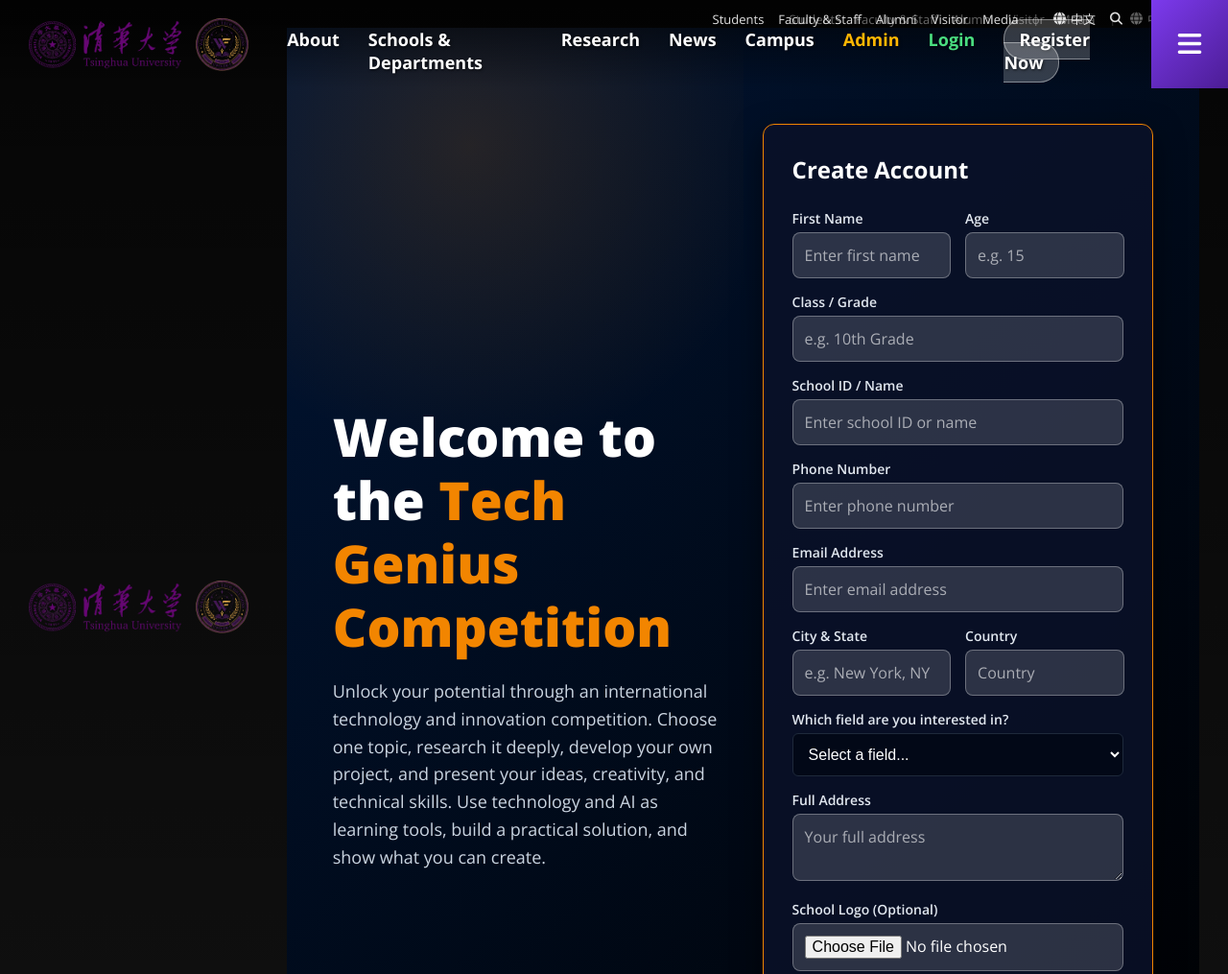
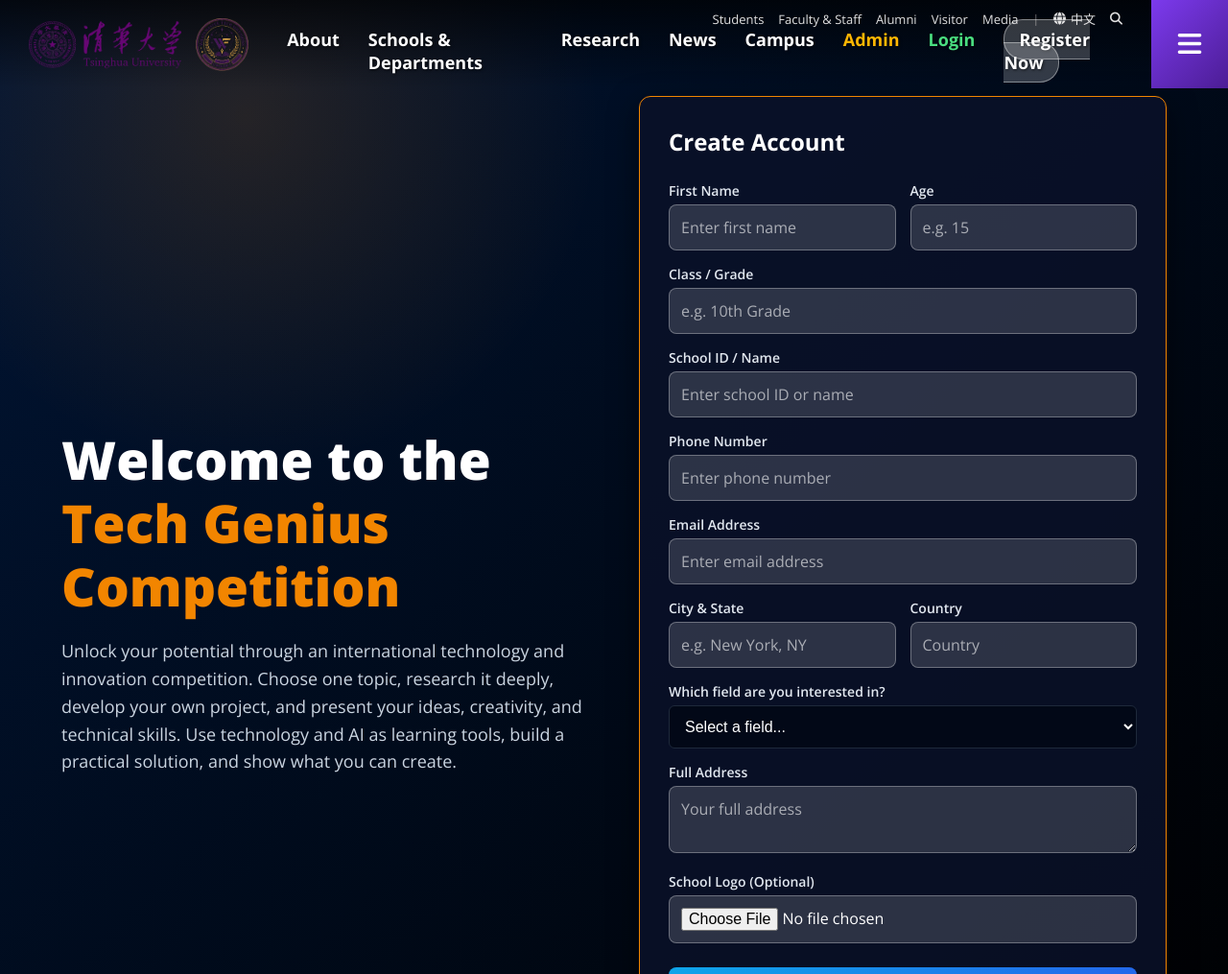
Before and after one commit to metafixerhub/tsinghua, a plain HTML site: page frontend/index.html in a window 1280 px wide. Shown: the top 1015 px of the page at 96% size. Drawn offline with nearby package versions, Linux system fonts and the light colour scheme.

Commit message:
Fix critical HTML syntax error causing blank screen on mobile

```diff
--- a/frontend/index.html
+++ b/frontend/index.html
@@ -1,41 +1,3 @@
-<!DOCTYPE html>
-<html lang="en">
-<head>
-    <meta charset="UTF-8">
-    <meta name="viewport" content="width=device-width, initial-scale=1.0">
-    <title>University Navbar</title>
-    <link rel="stylesheet" href="style.css">
-    <!-- FontAwesome for icons -->
-    <link rel="stylesheet" href="https://cdnjs.cloudflare.com/ajax/libs/font-awesome/6.4.0/css/all.min.css">
-    <!-- Google Fonts -->
-    <link href="https://fonts.googleapis.com/css2?family=Open+Sans:wght@400;600;700;800&display=swap" rel="stylesheet">
-</head>
-<body>
-
-    <header class="site-header">
-        <div class="header-container">
-            <!-- Logo Section -->
-            <div class="logo-section">
-                <img src="LOGO.png" alt="University Logo 1" class="logo-img" style="margin-right: 15px;">
-                <img src="completion-logo-removebg-preview (1).png" alt="University Logo 2" class="logo-img">
-            </div>
-
-            <!-- Navigation Section -->
-            <div class="nav-section">
-                <!-- Top Secondary Navbar -->
-                <div class="top-nav">
-                    <a href="#">Students</a>
-                    <a href="#">Faculty & Staff</a>
-                    <a href="#">Alumni</a>
-                    <a href="#">Visitor</a>
-                    <a href="#">Media</a>
-                    <span class="divider">|</span>
-                    <a href="#" class="lang-switch"><i class="fa-solid fa-globe"></i> 中文</a>
-                    <a href="#" class="search-icon"><i class="fa-solid fa-magnifying-glass"></i></a>
-                </div>
-
-                <!-- Main Navbar -->
-                <nav class="main-nav">
 <!DOCTYPE html>
 <html lang="en">
 <head>
```
